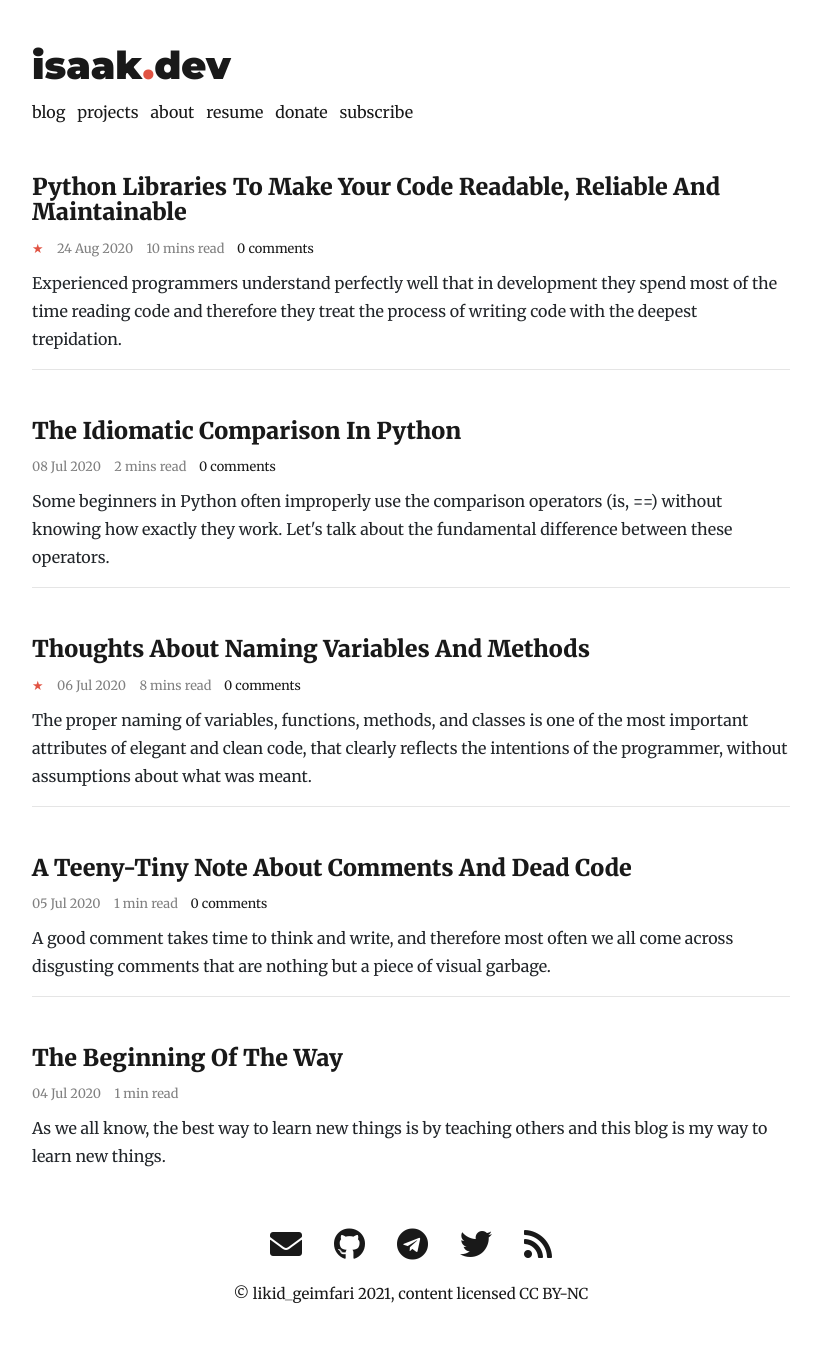
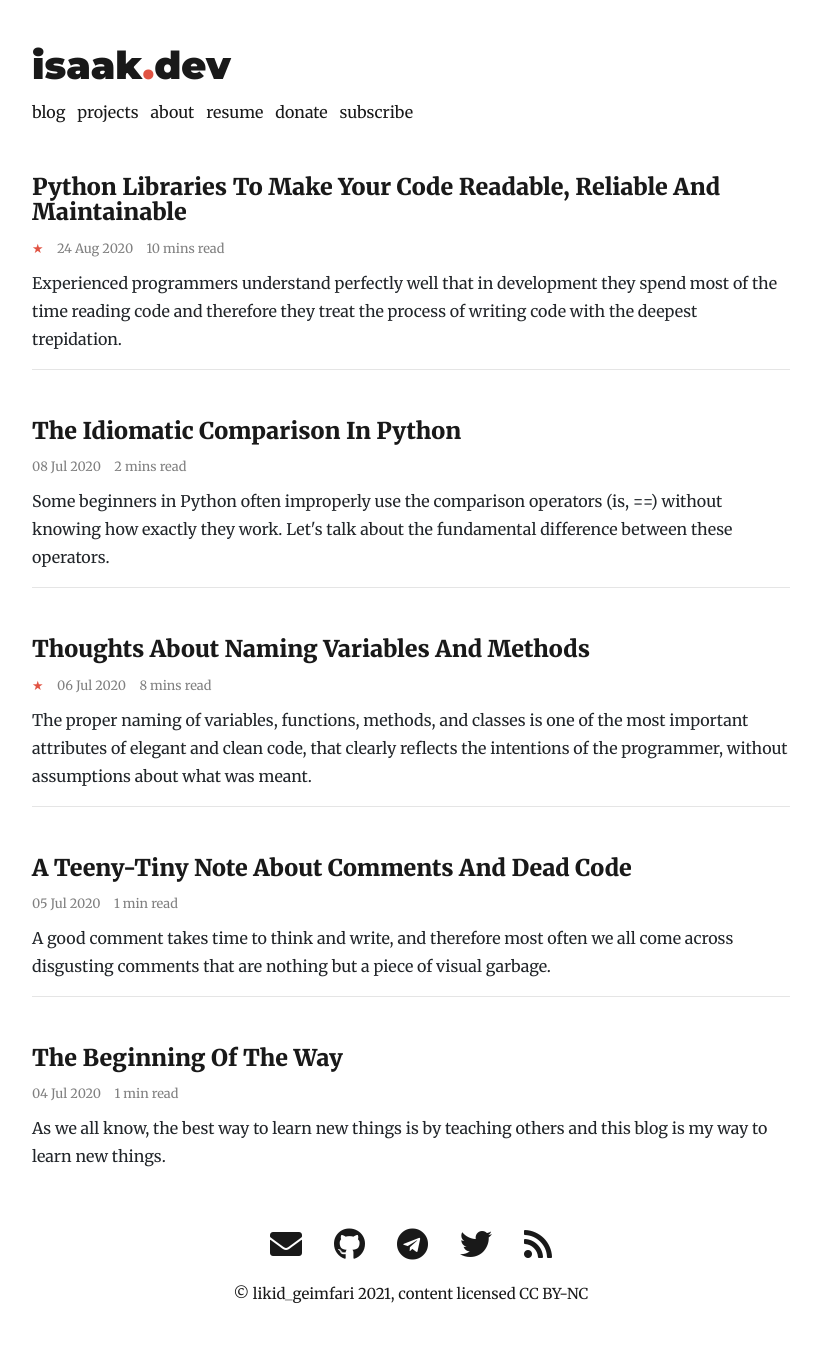
Before and after one commit to lk-geimfari/lk-geimfari.github.io, a Jekyll site: the page built from index.md, in a window 1280 px wide. Shown: the whole page, without its empty margins (229-1050 px from the left). Built offline with Jekyll 4.4.1, drawn with Linux system fonts in a browser that asks for light colours; nearby versions of some CDN libraries; comment, search, counter and statistics services are not loaded.

Commit message:
Remove comments

```diff
--- a/_layouts/home.html
+++ b/_layouts/home.html
@@ -31,14 +31,6 @@
                             {{ words | divided_by:180 }} mins
                             {% endif %} read
                         </small>
-                        <small>
-                            {% if post.comments != false %}
-                                <a data-disqus-identifier="{{ post.id }}"
-                                   href="{{ post.url | prepend: site.baseurl }}#discussion">
-                                    0 comments
-                                </a>
-                            {% endif %}
-                        </small>
                     </div>
                     <div class="mt-2">
                         {{ post.description }}
--- a/_layouts/post.html
+++ b/_layouts/post.html
@@ -20,11 +20,6 @@
                     {{ words | divided_by:180 }} mins
                     {% endif %} read
                 </small>
-                {% if page.comments != false %}
-                    <small>
-                        <a href="#discussion">start a discussion</a>
-                    </small>
-                {% endif %}
                 <small>
                     <a target="_blank" href="{{ site.github_edit_url }}/{{ page.path }}">
                         edit
```
